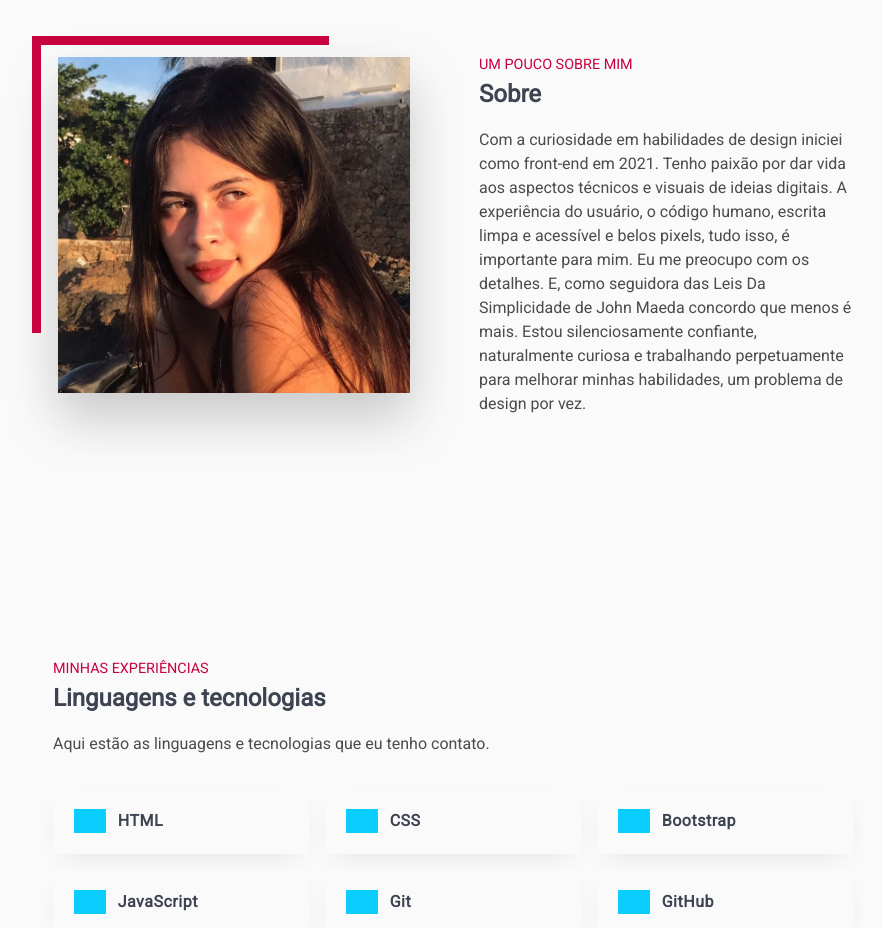
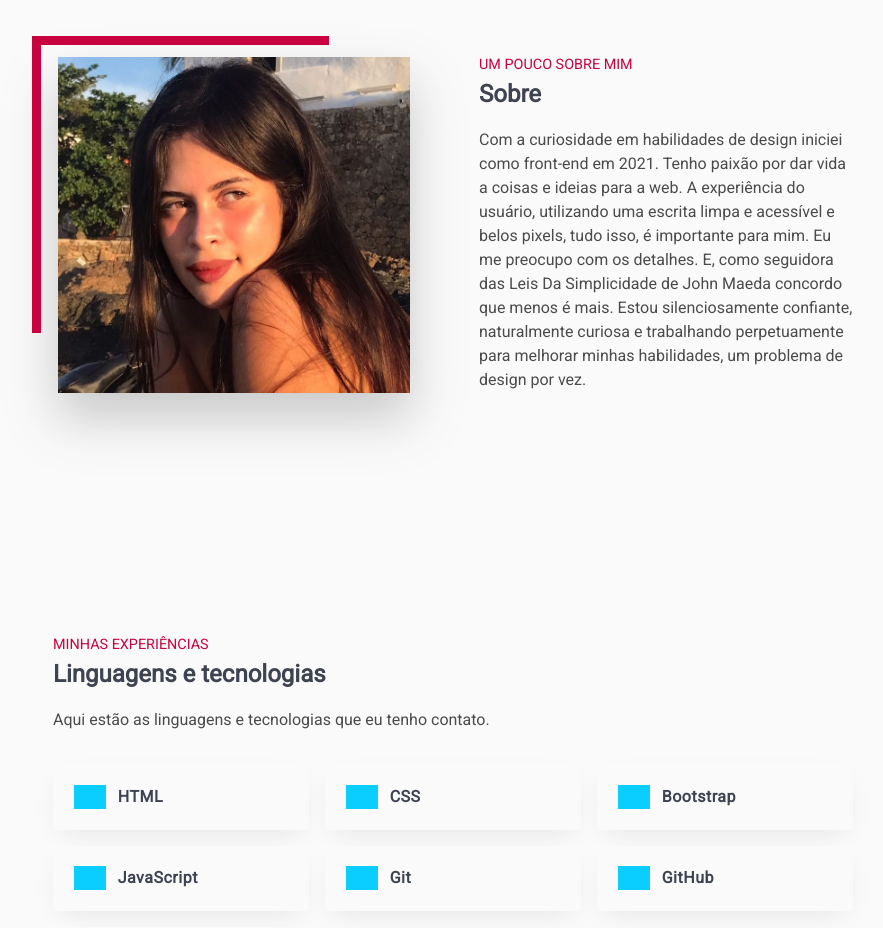
Before and after one commit to fabisanae/Portf-lio, a plain HTML site: page index.html in a window 1280 px wide. Shown: the part 940-1868 px from the top of the page, without its empty margins (187-1070 px from the left). Drawn offline with Linux system fonts and the light colour scheme; grey boxes are pictures that could not be loaded; files whose address does not match are found by name.

Commit message:
Update index.html

```diff
--- a/index.html
+++ b/index.html
@@ -175,7 +175,7 @@
 
             <p>
                Com a curiosidade em habilidades de design iniciei como front-end em 2021.
-              Tenho paixão por dar vida aos aspectos técnicos e visuais de ideias digitais. A experiência do usuário, o código humano, escrita limpa e acessível e belos pixels, tudo isso, é importante para mim. Eu me preocupo com os detalhes. E, como seguidora das Leis Da Simplicidade de John Maeda concordo que menos é mais. Estou silenciosamente confiante, naturalmente curiosa e trabalhando perpetuamente para melhorar minhas habilidades, um problema de design por vez.
+              Tenho paixão por dar vida a coisas e ideias para a web. A experiência do usuário, utilizando uma escrita limpa e acessível e belos pixels, tudo isso, é importante para mim. Eu me preocupo com os detalhes. E, como seguidora das Leis Da Simplicidade de John Maeda concordo que menos é mais. Estou silenciosamente confiante, naturalmente curiosa e trabalhando perpetuamente para melhorar minhas habilidades, um problema de design por vez.
 </p>
 
           </div>
```
